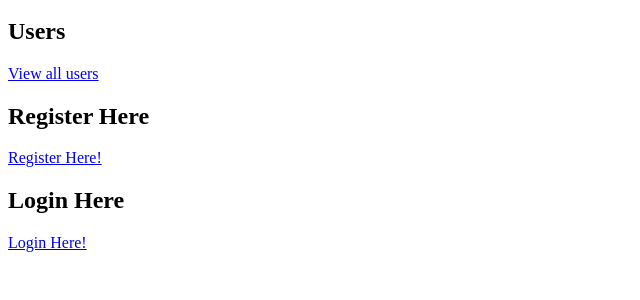
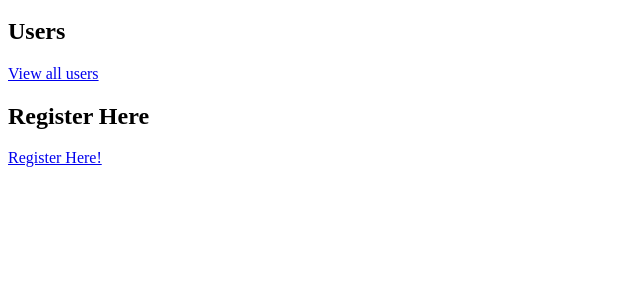
Before and after one commit to Joronimo/ratings-database-sqlalchemy, a Flask app: page / in a window 1280 px wide. Shown: the part 144-444 px from the top of the page, without its empty margins (0-640 px from the left). Run offline with Flask 2, Linux system fonts and the light colour scheme.

Commit message:
Removed redundant login here link

```diff
--- a/templates/homepage.html
+++ b/templates/homepage.html
@@ -10,7 +10,4 @@
 <h2>Register Here</h2>
 <p><a href="/registration">Register Here!</a></p>
 
-<h2>Login Here</h2>
-<p><a href="/login">Login Here!</a></p>
-
 {% endblock %}
```
